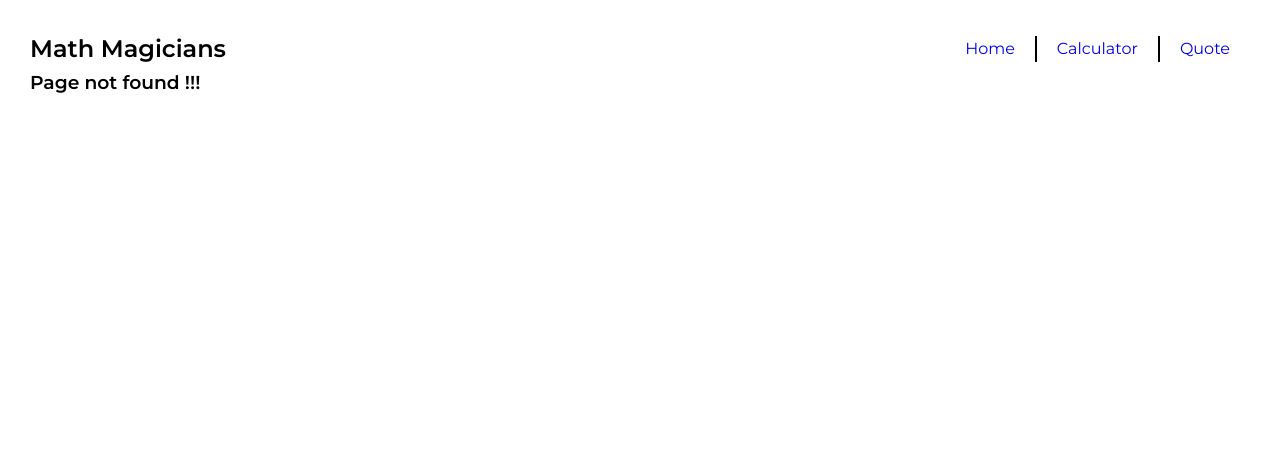
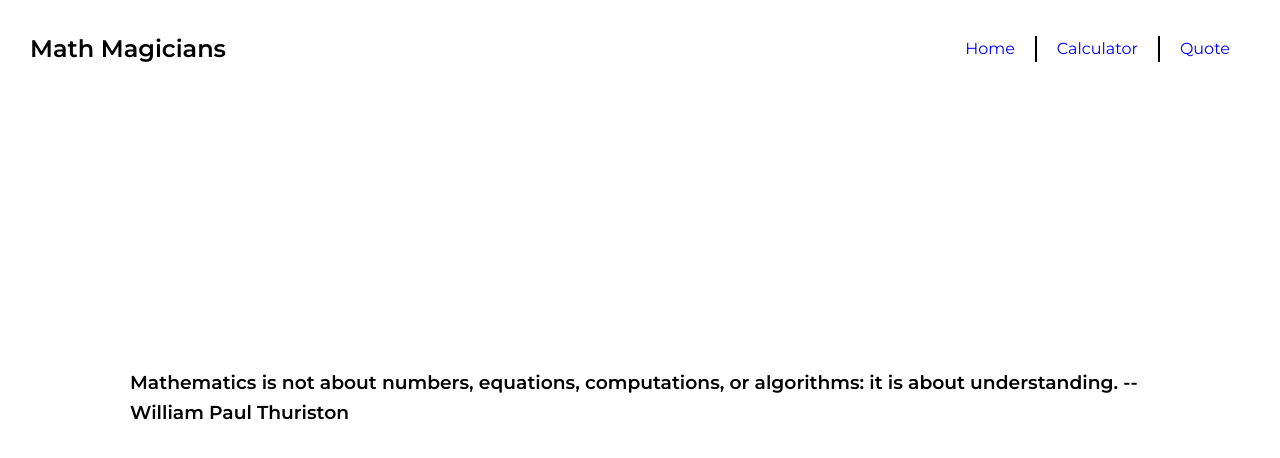
Before and after one commit to TesheMaximillan/Math-Magician, a React (Create React App) app: page /Math-Magician/quote in a window 1280 px wide. Before the commit this address had no page. Shown: the top 458 px of the page. Built offline with nearby package versions, Linux system fonts and the light colour scheme.

Commit message:
Update page navigation

```diff
--- a/src/App.js
+++ b/src/App.js
@@ -2,7 +2,7 @@ import React from 'react';
 import { BrowserRouter as Router, Route, Routes } from 'react-router-dom';
 
 import Calculator from './components/pages/Calculator';
-import NavBar from './components/common/NavBar';
+import NavBar from './components/pages/NavBar';
 import Home from './components/pages/Home';
 import NotMatch from './components/pages/NoMatch';
 import Quote from './components/pages/Quote';
@@ -13,9 +13,9 @@ function App() {
     <Router>
       <NavBar />
       <Routes>
-        <Route path="/" element={<Home />} />
-        <Route path="/calculator" element={<Calculator />} />
-        <Route path="/quote" element={<Quote />} />
+        <Route path="/Math-Magician/" element={<Home />} />
+        <Route path="/Math-Magician/calculator" element={<Calculator />} />
+        <Route path="/Math-Magician/quote" element={<Quote />} />
         <Route path="*" element={<NotMatch />} />
       </Routes>
     </Router>
--- a/src/components/common/NavBar.jsx
+++ b/src/components/pages/NavBar.jsx
@@ -1,29 +1,29 @@
 import React from 'react';
 import { NavLink } from 'react-router-dom';
-import Lists from './Lists';
+import Lists from '../common/Lists';
 
 function NavBar() {
   const Links = [
     {
       id: 1,
       name: 'Home',
-      path: '/',
+      path: '/Math-Magician/',
     },
     {
       id: 2,
       name: 'Calculator',
-      path: '/calculator',
+      path: '/Math-Magician/calculator',
     },
     {
       id: 3,
       name: 'Quote',
-      path: '/quote',
+      path: '/Math-Magician/quote',
     },
   ];
   return (
     <div className="navbar">
       <div className="logo">
-        <NavLink to="/" className="logo__link"><h2>Math Magicians</h2></NavLink>
+        <NavLink to="/Math-Magician/" className="logo__link"><h2>Math Magicians</h2></NavLink>
       </div>
       <Lists Links={Links} />
     </div>
```
